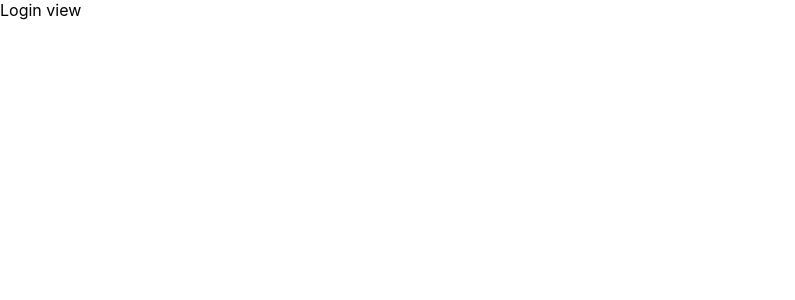
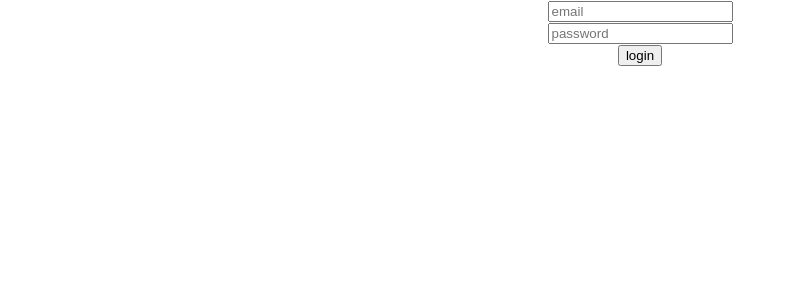
Before and after one commit to spdy999/right-man-front, a React (Create React App) app: page /login in a window 1280 px wide. Shown: the top 300 px of the page, without its empty margins (0-795 px from the left). Built offline with nearby package versions, Linux system fonts and the light colour scheme.

Commit message:
finish login

```diff
--- a/package.json
+++ b/package.json
@@ -46,6 +46,6 @@
   "devDependencies": {
     "@types/material-ui": "^0.21.6",
     "@types/react-router-dom": "^4.3.3",
-    "apollo": "^2.12.5"
+    "apollo": "^1.9.2"
   }
 }
--- a/src/Routes.tsx
+++ b/src/Routes.tsx
@@ -2,6 +2,7 @@ import React, { Component } from 'react';
 import { BrowserRouter, Switch, Route } from 'react-router-dom';
 import LoginView from './components/LoginView';
 import RegisterView from './components/RegisterView';
+import MeView from './components/MeView';
 
 export class Routes extends Component {
   render() {
@@ -10,6 +11,7 @@ export class Routes extends Component {
         <Switch>
           <Route path="/login" component={LoginView} />
           <Route path="/register" component={RegisterView} />
+          <Route path="/me" component={MeView} />
         </Switch>
       </BrowserRouter>
     );
--- a/src/components/LoginView.tsx
+++ b/src/components/LoginView.tsx
@@ -1,8 +1,95 @@
 import React, { Component } from 'react';
+import { Mutation } from 'react-apollo';
+import gql from 'graphql-tag';
+import { RouteComponentProps } from 'react-router-dom';
 
-export class LoginView extends Component {
+// interface LoginMutationVariables {
+//   email: string;
+//   password: string;
+// }
+
+// interface LoginMutation_login {
+//   id: string;
+//   email: string;
+// }
+
+// interface LoginMutation {
+//   login: LoginMutation_login | null;
+// }
+
+const loginMutation = gql`
+  mutation LoginMutation($email: String!, $password: String!) {
+    login(email: $email, password: $password) {
+      email
+      token
+    }
+  }
+`;
+// fix this.props.history using RouteComponentProps
+export class LoginView extends Component<RouteComponentProps<{}>> {
+  state = {
+    email: '',
+    password: '',
+  };
+
+  handleChange = (e: any) => {
+    const { name, value } = e.target;
+    console.log(name, value);
+    this.setState({
+      [name]: value,
+    });
+  };
   render() {
-    return <div>Login view</div>;
+    const { email, password } = this.state;
+    return (
+      <Mutation mutation={loginMutation}>
+        {(login, result) => (
+          <div
+            style={{
+              display: 'flex',
+              flexDirection: 'column',
+              alignItems: 'center',
+              justifyContent: 'center',
+            }}
+          >
+            <div>
+              <input
+                type="text"
+                name="email"
+                placeholder="email"
+                value={email}
+                onChange={this.handleChange}
+              />
+            </div>
+            <div>
+              <input
+                type="password"
+                name="password"
+                placeholder="password"
+                value={password}
+                onChange={this.handleChange}
+              />
+            </div>
+            <div>
+              <button
+                onClick={async () => {
+                  try {
+                    console.log('registered');
+                    const response = await login({ variables: this.state });
+                    console.log(response);
+                    this.props.history.push('/me');
+                  } catch (error) {
+                    console.log('error');
+                  }
+                }}
+              >
+                login
+              </button>
+            </div>
+          </div>
+        )}
+      </Mutation>
+    );
   }
 }
 
--- /dev/null
+++ b/src/components/MeView.tsx
@@ -0,0 +1,9 @@
+import React, { Component } from 'react';
+
+export class MeView extends Component {
+  render() {
+    return <div>Hooray!!</div>;
+  }
+}
+
+export default MeView;
--- a/src/components/RegisterView.tsx
+++ b/src/components/RegisterView.tsx
@@ -2,7 +2,6 @@ import React, { Component } from 'react';
 import { Mutation } from 'react-apollo';
 import gql from 'graphql-tag';
 import { RouteComponentProps } from 'react-router-dom';
-import { async } from 'q';
 
 const registerMutation = gql`
   mutation RegisterMutation($email: String!, $password: String!) {
@@ -12,7 +11,7 @@ const registerMutation = gql`
     }
   }
 `;
-// fix this.props.history
+// fix this.props.history using RouteComponentProps
 export class RegisterView extends Component<RouteComponentProps<{}>> {
   state = {
     email: '',
```
Also changed, not shown: schema.json (+48 -16 lines), 2 other files (tests, documents, lock files or other folders).
